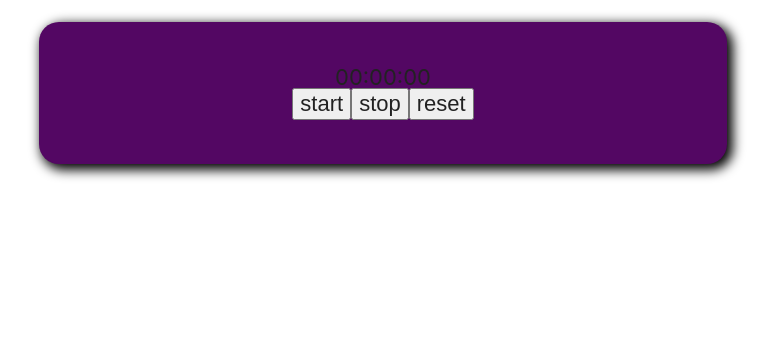
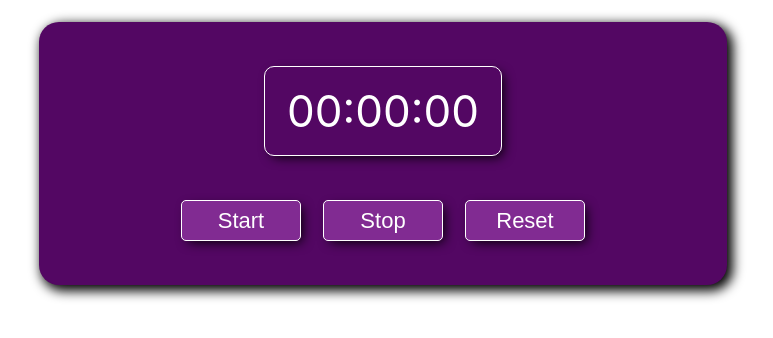
Before and after one commit to JaneTyrant/react-stopwatch, a React (Create React App) app: page / in a window 1280 px wide. Shown: the top 338 px of the page, without its empty margins (257-1030 px from the left). Built offline with nearby package versions, Linux system fonts and the light colour scheme.

Commit message:
Refactor StopWatch with setTimeout

```diff
--- a/src/components/StopWatch/StopWatch.module.css
+++ b/src/components/StopWatch/StopWatch.module.css
@@ -3,6 +3,7 @@
 
   --primary-color: #ffffff;
   --box-shadow-color: #000000;
+  --disabled-color: #808080;
 }
 
 .container {
@@ -65,3 +66,10 @@
 .button:active {
   background-color: #b262c2;
 }
+
+.button:disabled {
+  border-color: var(--disabled-color);
+
+  background-color: #530763;
+  color: var(--disabled-color);
+}
--- a/src/components/StopWatch/index.js
+++ b/src/components/StopWatch/index.js
@@ -17,11 +17,12 @@ class StopWatch extends Component {
     });
   };
   start = () => {
-    if (this.intervalId === null) {
-      this.intervalId = setInterval(this.tick, 1000);
-    }
+    console.log(this.intervalId);
+    document.getElementById("start").setAttribute("disabled", "disabled");
+    this.intervalId = window.setTimeout(this.tick, 1000);
   };
   stop = () => {
+    document.getElementById("start").removeAttribute("disabled");
     clearInterval(this.intervalId);
     this.intervalId = null;
   };
@@ -29,19 +30,29 @@ class StopWatch extends Component {
     this.stop();
     this.setState({ time: new Date(0, 0, 0, 0, 0, 0) });
   };
+  componentDidUpdate() {
+    if (this.intervalId !== null) {
+      this.start();
+    }
+  }
   componentWillUnmount() {
     this.reset();
   }
   render() {
     const { time } = this.state;
-    console.log("render");
     return (
       <article className={styles.container}>
-        <h2>{time.toLocaleTimeString("en-GB")}</h2>
+        <h2 className={styles.time}>{time.toLocaleTimeString("en-GB")}</h2>
         <div>
-          <button onClick={this.start}>start</button>
-          <button onClick={this.stop}>stop</button>
-          <button onClick={this.reset}>reset</button>
+          <button onClick={this.start} className={styles.button} id="start">
+            start
+          </button>
+          <button onClick={this.stop} className={styles.button}>
+            stop
+          </button>
+          <button onClick={this.reset} className={styles.button}>
+            reset
+          </button>
         </div>
       </article>
     );
```
